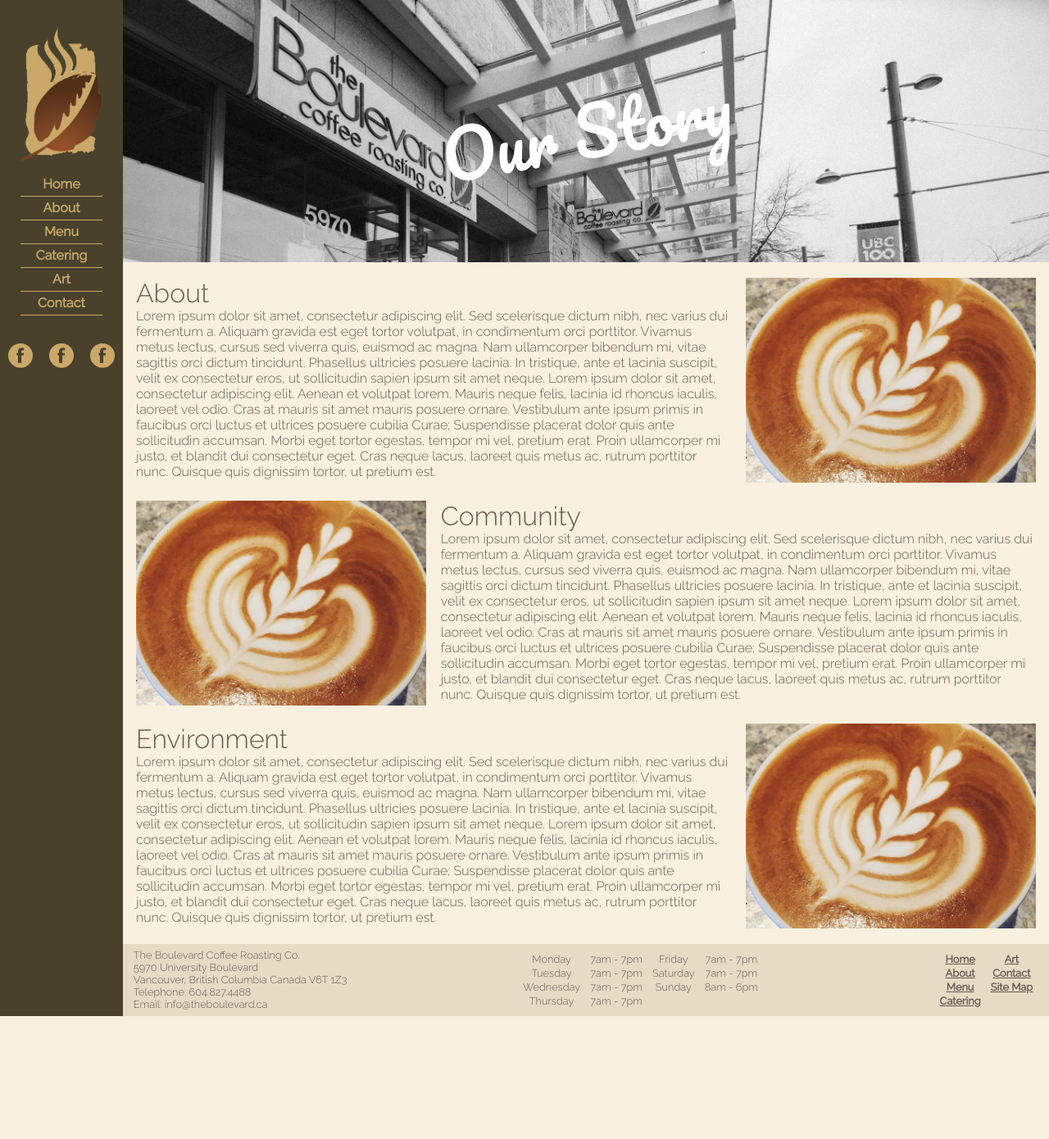
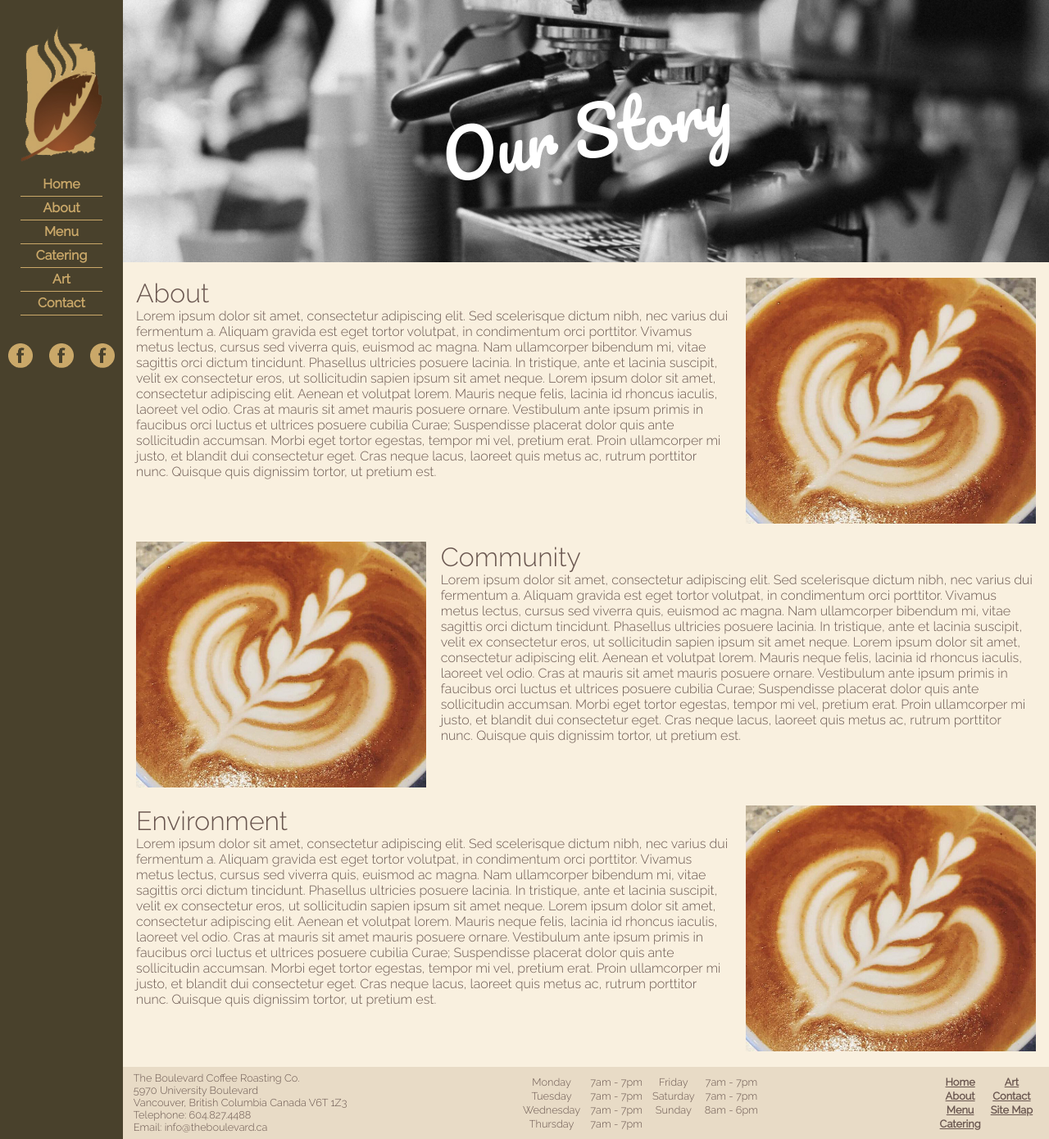
Before and after one commit to sheldonlynn/The-Boulevard, a PHP site: page /about.html in a window 1280 px wide. Shown: the whole page at 82% size. Before the commit the page ends 1240 px from the top, so only its background shows below. Run offline with PHP 8.4, Linux system fonts and the light colour scheme.

Commit message:
photo updates

```diff
--- a/about.html
+++ b/about.html
@@ -43,8 +43,10 @@
 							<p>Lorem ipsum dolor sit amet, consectetur adipiscing elit. Sed scelerisque dictum nibh, nec varius dui fermentum a. Aliquam gravida est eget tortor volutpat, in condimentum orci porttitor. Vivamus metus lectus, cursus sed viverra quis, euismod ac magna. Nam ullamcorper bibendum mi, vitae sagittis orci dictum tincidunt. Phasellus ultricies posuere lacinia. In tristique, ante et lacinia suscipit, velit ex consectetur eros, ut sollicitudin sapien ipsum sit amet neque. Lorem ipsum dolor sit amet, consectetur adipiscing elit. Aenean et volutpat lorem. Mauris neque felis, lacinia id rhoncus iaculis, laoreet vel odio. Cras at mauris sit amet mauris posuere ornare. Vestibulum ante ipsum primis in faucibus orci luctus et ultrices posuere cubilia Curae; Suspendisse placerat dolor quis ante sollicitudin accumsan. Morbi eget tortor egestas, tempor mi vel, pretium erat. Proin ullamcorper mi justo, et blandit dui consectetur eget. Cras neque lacus, laoreet quis metus ac, rutrum porttitor nunc. Quisque quis dignissim tortor, ut pretium est.</p>
 					</div>
 					<div class="col span_1_of_3">
-					<div class="img-container"></div>
-					<!-- <img class="image" src="images/latte.jpg" height="533" width="800" alt=""> -->
+					<div class="img-box">
+						<div class="img-container"></div>
+							<!-- <img class="image" src="images/latte.jpg" height="533" width="800" alt=""> -->
+						</div>
 					</div>
 			</div>
 
--- a/style/about.css
+++ b/style/about.css
@@ -1,19 +1,20 @@
 h2 {
 	font-size: 2em;
 }
+.img-box {
 
+}
 .img-container {
 	background-image: url(../images/latte.jpg);
 	background-position: 50% 50%;
 	background-size: cover;
-	display: flex;
 	width: auto;
-	height: 250px;
+	height: 300px;
 }
 
 #bg-header {
-	background-image: url(../images/exterior.jpg);
-	background-position: center top;
+	background-image: url(../images/machine.jpg);
+	background-position: center center;
 	background-size: cover;
 	top: 0;
 	width: 100%;
--- a/style/base.css
+++ b/style/base.css
@@ -117,6 +117,7 @@ h1 {
 	font-size: 5em;
 	font-family: "Pacifico", cursive;
 	color: #fff;
+	line-height: 1.0;
 }
 
 /* END HEADER SECTION */
--- a/style/contact.css
+++ b/style/contact.css
@@ -1,7 +1,7 @@
 /*CSS stylesheet */
 
 #bg-header {
-	background-image: url(../images/cafe.jpg);
+	background-image: url(../images/exterior.jpg);
 	background-position: center bottom;
 	background-size: cover;
 	top: 0;
```
Also changed, not shown: images/boulevard.jpg, images/machine.jpg (added).
